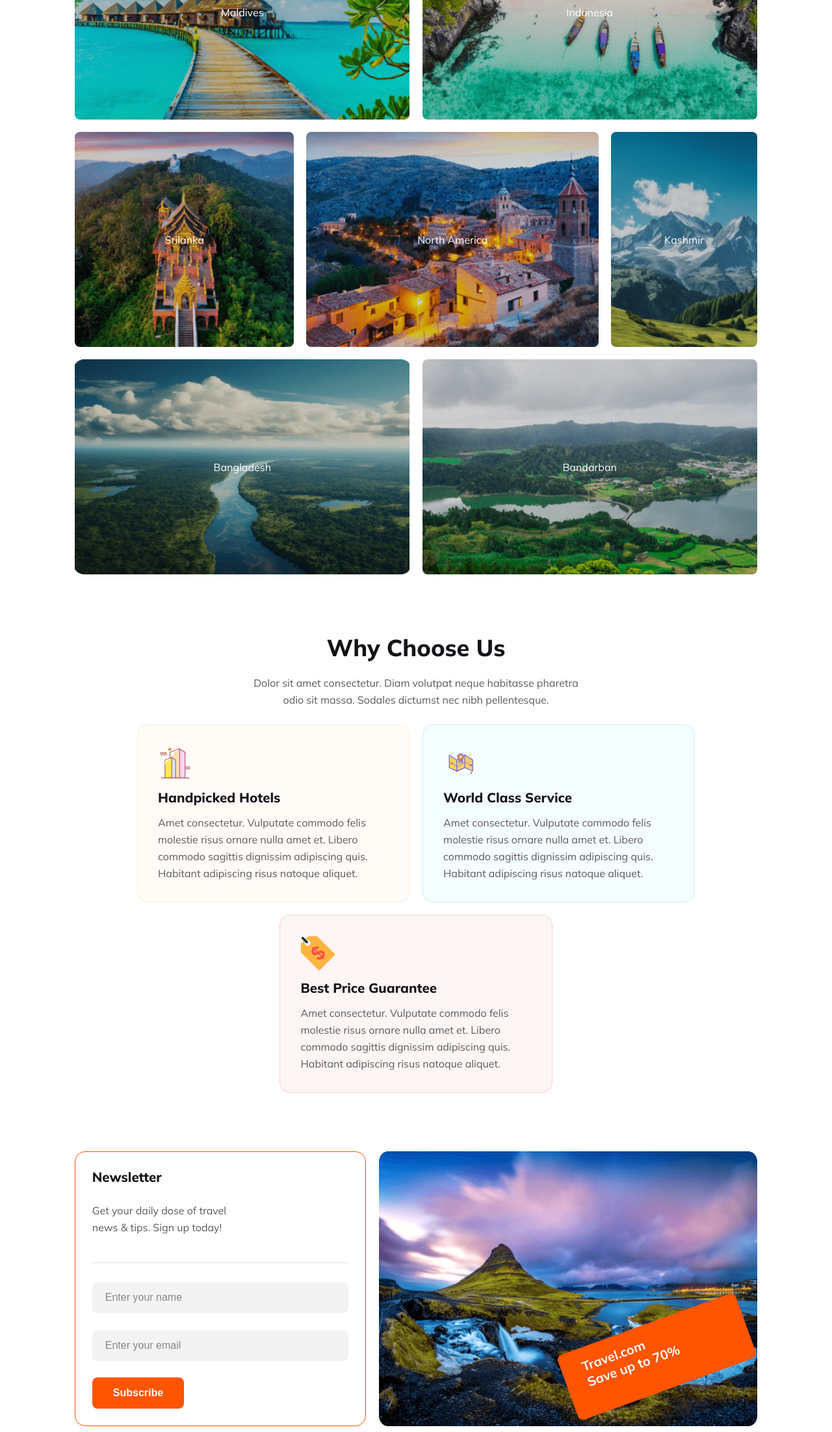
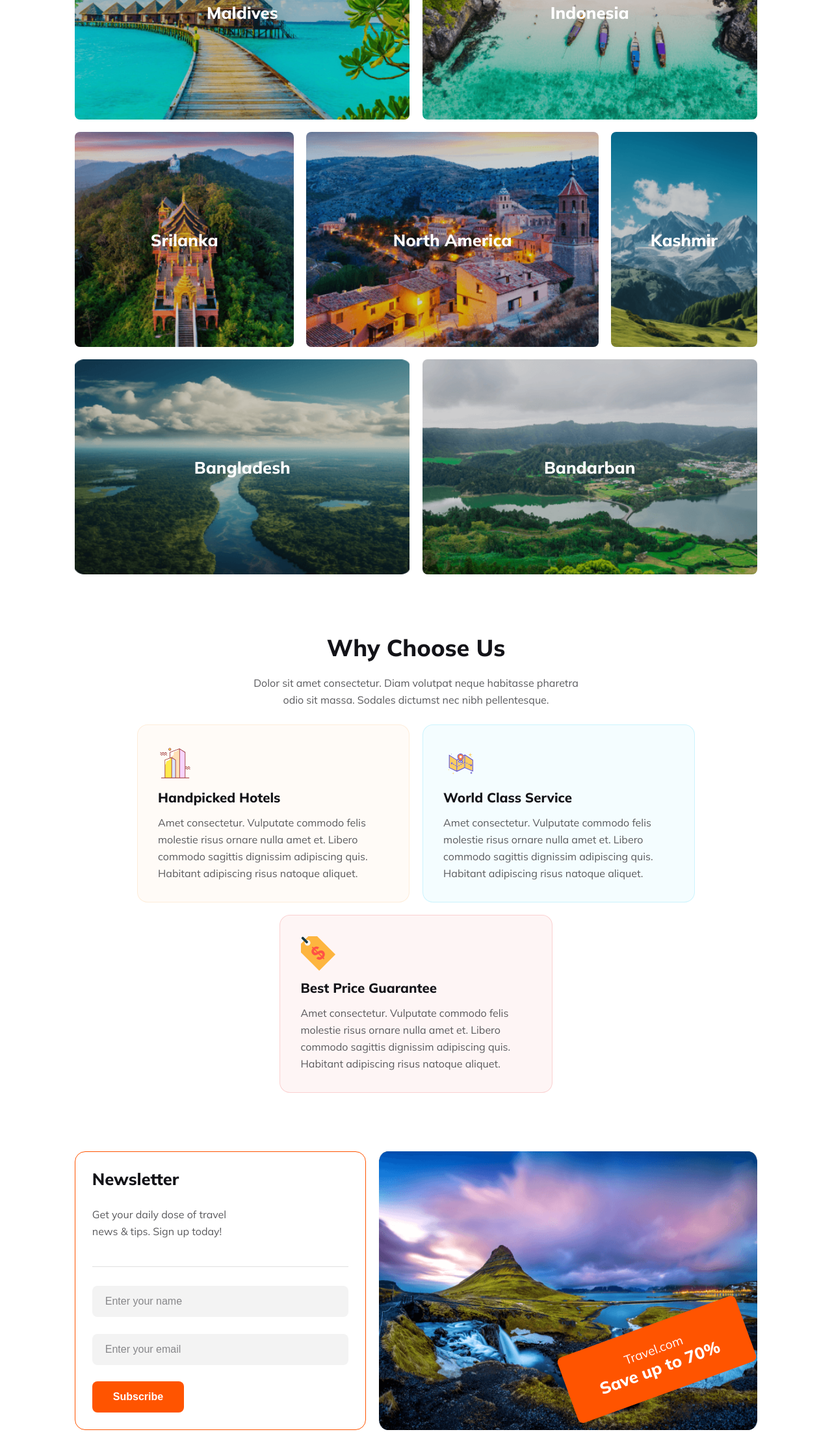
Before and after one commit to totansarker2/w9-assienment-2, a plain HTML site: page index.html in a window 1280 px wide. Shown: the part 2243-4447 px from the top of the page at 65% size. Drawn offline with Linux system fonts and the light colour scheme.

Commit message:
some font fixed

```diff
--- a/index.html
+++ b/index.html
@@ -98,35 +98,35 @@
             <div class="box box-1">
                 <div class="img-box img-1">
                     <img src="./Images/Rectangle 5.png" alt="">
-                    <span>Maldives</span>
+                    <h3>Maldives</h3>
                 </div>
                 <div class="img-box img-2">
                     <img src="./Images/Rectangle 8.png" alt="">
-                    <span>Indonesia</span>
+                    <h3>Indonesia</h3>
                 </div>
             </div>
             <div class="box box-2">
                 <div class="img-box img1-1">
                     <img src="./Images/Rectangle 6.png" alt="">
-                    <span>Srilanka</span>
+                    <h3>Srilanka</h3>
                 </div>
                 <div class="img-box img1-2">
                     <img src="./Images/Rectangle 7.png" alt="">
-                    <span>North America</span>
+                    <h3>North America</h3>
                 </div>
                 <div class="img-box img1-3">
                     <img src="./Images/Rectangle 9.png" alt="">
-                    <span>Kashmir</span>
+                    <h3>Kashmir</h3>
                 </div>
             </div>
             <div class="box box-3">
                 <div class="img-box img-1">
                     <img src="./Images/Rectangle 11.png" alt="">
-                    <span>Bangladesh</span>
+                    <h3>Bangladesh</h3>
                 </div>
                 <div class="img-box img-2">
                     <img src="./Images/Rectangle 10.png" alt="">
-                    <span>Bandarban </span>
+                    <h3>Bandarban </h3>
                 </div>
             </div>
         </div>
@@ -165,9 +165,9 @@
 
     <section class="newsletter">
         <div class="sub">
-            <h4>
+            <h3>
                 Newsletter
-            </h4>
+            </h3>
             <p>
                 Get your daily dose of travel news & tips. Sign up today!
             </p>
@@ -200,7 +200,7 @@
             <img src="./icons/github-142-svgrepo-com.svg" alt="">
             <img src="./icons/twitter-svgrepo-com.svg" alt="">
         </div>
-        <span class="copyright">2017, All Rights Reserved.</span>
+        <span class="copyright">2024, All Rights Reserved.</span>
     </footer>
 </body>
 
--- a/style.css
+++ b/style.css
@@ -378,7 +378,7 @@ input::placeholder {
     position: relative;
 }
 
-.choose-destination .box .img-box span {
+.choose-destination .box .img-box h3 {
     color: white;
     position: absolute;
     top: 50%;
@@ -519,6 +519,12 @@ input::placeholder {
 }
 
 .newsletter .img-container .rotate-btn {
+    font-size: 1.5vw;
+    font-weight: var(--regular);
+    display: flex;
+    flex-direction: column;
+    justify-content: center;
+    align-items: center;
     height: 25%;
     width: 50%;
     position: absolute;
@@ -527,6 +533,11 @@ input::placeholder {
     -moz-transform: translate(97%, -155%) rotate(-20deg);
     -ms-transform: translate(97%, -155%) rotate(-20deg);
     -o-transform: translate(97%, -155%) rotate(-20deg);
+}
+
+.newsletter .img-container span {
+    font-size: 2vw;
+    font-weight: var(--extra-bold);
 }
 
 footer {
@@ -575,7 +586,7 @@ footer .copyright::before {
 }
 
 footer .logo {
-    font-size: 2vw;
+    font-size: 2.3vw;
     font-weight: 800;
     display: flex;
     align-items: center;
```
